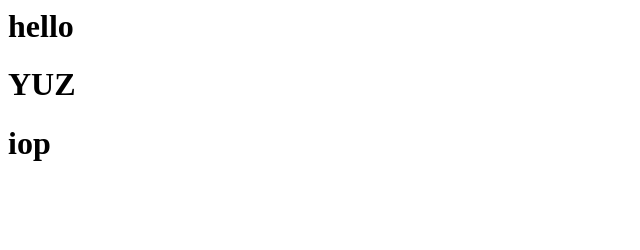
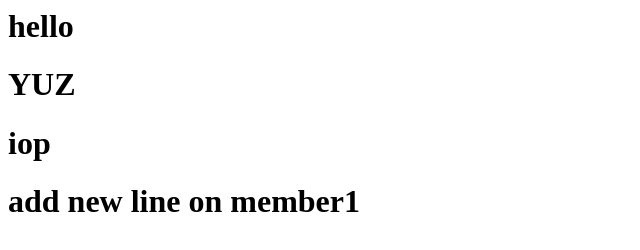
Before and after one commit to aditya2019/NcuProject, a plain HTML site: page index.html in a window 1280 px wide. Shown: the whole page, without its empty margins (0-640 px from the left). Drawn offline with Linux system fonts and the light colour scheme.

Commit message:
woking on html page

```diff
--- a/index.html
+++ b/index.html
@@ -7,5 +7,6 @@
 	<h1> YUZ</h1>
 	<h1> iop</h1>
 	<!-- member1 -->
+	<h1>add new line on member1</h1>
 </body>
 </html>
```
